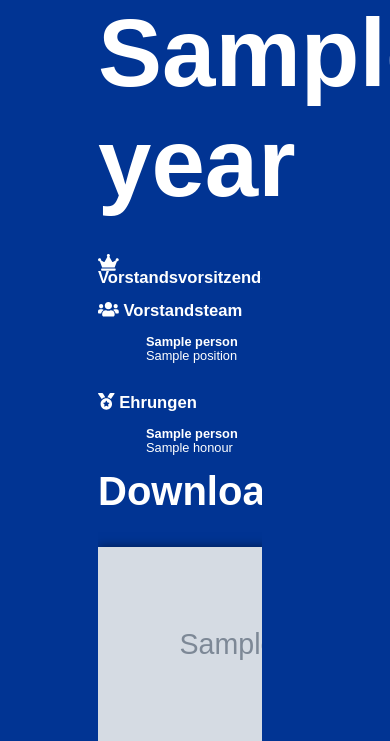
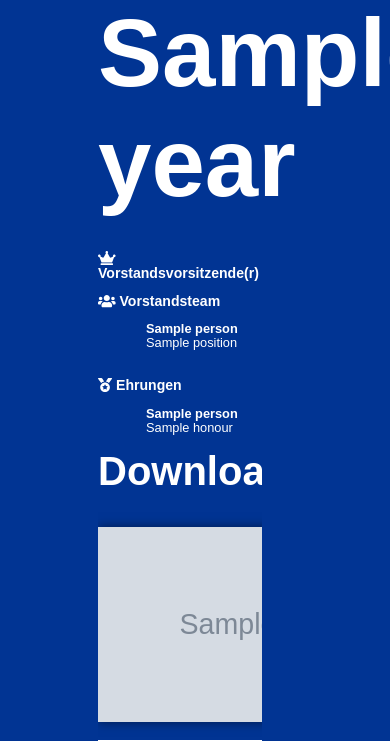
Before and after one commit to Wirtschaftsjunioren-Freiburg/WJ-Jahresrueckblicke, a Django app: template jahresrueckblick/webpage/templates/index.html in a window 390 px wide. Shown: the part 1005-1746 px from the top of the page. Run offline with Django 4.2, Linux system fonts and the light colour scheme; the template is opened without the code that fills it: most values are stand-ins (such as "Sample title", 1, 10 or a date in 2020); grey boxes marked "Sample" are stand-in pictures; some libraries are stand-ins or nearby versions.

Commit message:
- Add some responsive sizes

```diff
--- a/jahresrueckblick/webpage/static/css/main.css
+++ b/jahresrueckblick/webpage/static/css/main.css
@@ -82,6 +82,10 @@ section.odd {
 .positions {
     font-size: 0.8em;
     line-height: 1.4em;
+}
+
+.positions h3 {
+    font-size: 1.1em;
 }
 
 .odd .bordered {
```
